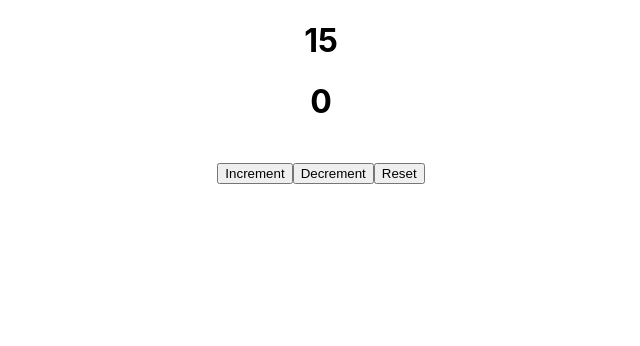
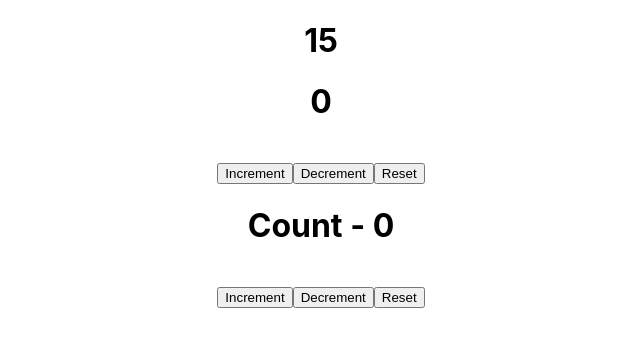
Before and after one commit to Navneet2569/Learning-React, a React (Create React App) app in the folder react-hooks/: page / in a window 1280 px wide. Shown: the top 346 px of the page, without its empty margins (319-959 px from the left). Built offline with nearby package versions, Linux system fonts and the light colour scheme.

Commit message:
useReducer complex state and action

```diff
--- a/react-hooks/src/App.js
+++ b/react-hooks/src/App.js
@@ -10,6 +10,7 @@ import IntervalHookCounter from "./components/IntervalHookCounter";
 import DataFetching from "./components/DataFetching";
 import C from "./components/C";
 import Counter1 from "./components/Counter1";
+import Counter2 from "./components/Counter2";
 
 export const UserContext = React.createContext();
 export const ChannelContext = React.createContext();
@@ -38,6 +39,7 @@ function App() {
       <h1>{ans}</h1>
 
       <Counter1 />
+      <Counter2 />
     </div>
   );
 }
--- /dev/null
+++ b/react-hooks/src/components/Counter2.js
@@ -0,0 +1,33 @@
+import React, { useReducer } from "react";
+
+const initialState = {
+  firstCounter: 0,
+};
+const reducer = (state, action) => {
+  switch (action.type) {
+    case "increment":
+      return { firstCounter: state.firstCounter + 1 };
+      break;
+    case "decrement":
+      return { firstCounter: state.firstCounter - 1 };
+    case "reset":
+      return initialState;
+    default:
+      return state;
+  }
+};
+
+function Counter2() {
+  const [count, dispatch] = useReducer(reducer, initialState);
+  return (
+    <div>
+      <h1>Count - {count.firstCounter}</h1>
+      <br />
+      <button onClick={() => dispatch({ type: "increment" })}>Increment</button>
+      <button onClick={() => dispatch({ type: "decrement" })}>Decrement</button>
+      <button onClick={() => dispatch({ type: "reset" })}>Reset</button>
+    </div>
+  );
+}
+
+export default Counter2;
```
